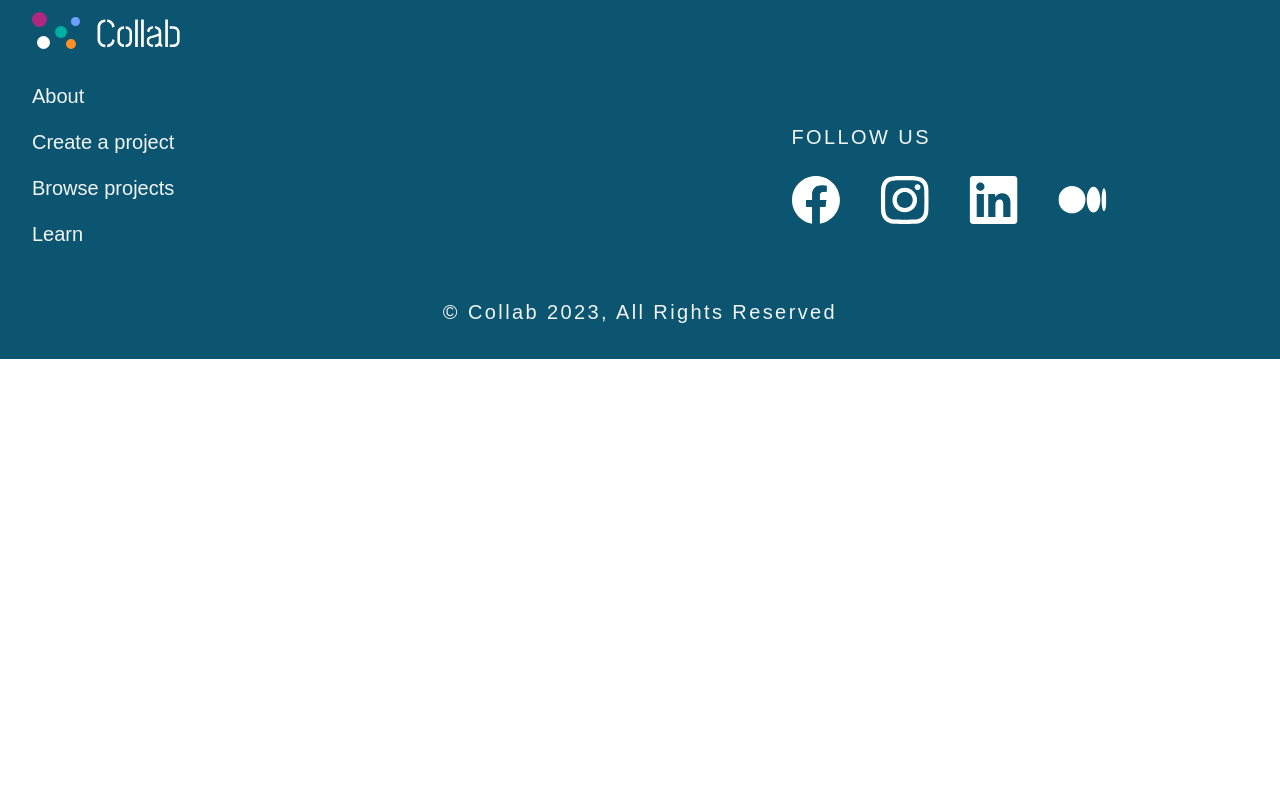
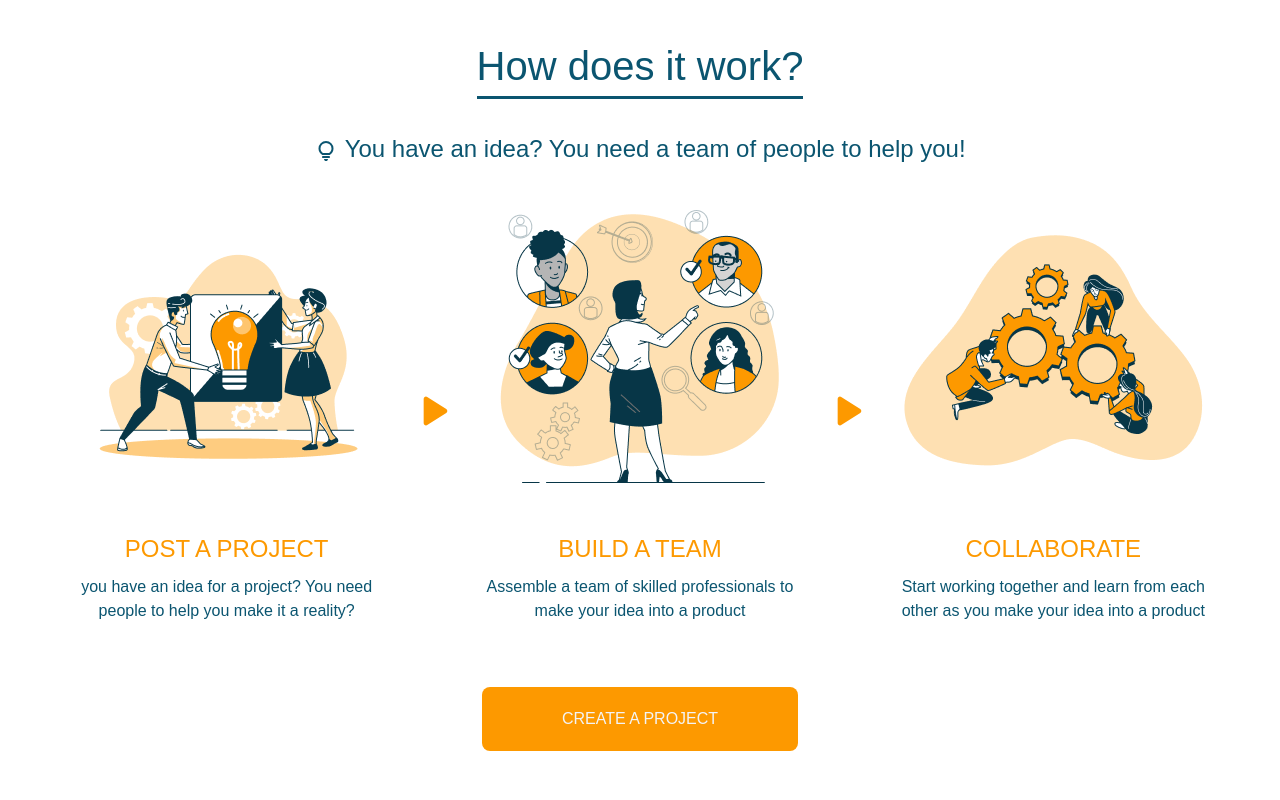
Before and after one commit to CollabDevTeam/collab-frontend, a Nuxt app: page / in a window 1280 px wide. Shown: the part 820-1620 px from the top of the page. Before the commit the page ends 1179 px from the top, so only its background shows below. Built offline with nearby package versions, Linux system fonts and the light colour scheme.

Commit message:
complete how does it work section

```diff
--- /dev/null
+++ b/components/home/HowDoesItWork.vue
@@ -0,0 +1,113 @@
+<template>
+  <section class="px-5 py-14">
+    <div class="mx-auto max-w-main text-center text-primary">
+      <h2
+        class="mx-auto w-fit border-b-[3px] border-primary text-2xl md:text-4xl"
+      >
+        How does it work?
+      </h2>
+      <div
+        v-for="item in sections"
+        :key="item.subtitle.text"
+        class="border-primary first-of-type:border-b-[3px] first-of-type:pb-16"
+      >
+        <p class="my-8 text-lg md:text-xl">
+          <Icon :name="item.subtitle.icon" />
+          {{ item.subtitle.text }}
+        </p>
+        <div class="grid gap-12 md:grid-cols-3 md:gap-0">
+          <div
+            v-for="(card, index) in item.cards"
+            :key="card.title"
+            class="relative mx-auto md:px-6 lg:px-12"
+          >
+            <Icon
+              v-if="index !== item.cards.length - 1"
+              name="material-symbols:play-arrow-rounded"
+              class="absolute right-1/2 top-full h-12 w-12 translate-x-1/2 translate-y-1/4 rotate-90 md:right-0 md:top-1/2 md:h-10 md:w-10 md:-translate-y-1/2 md:rotate-0 lg:h-14 lg:w-14"
+              :class="item.iconColor"
+            />
+            <img
+              :src="card.image"
+              alt=""
+              class="mx-auto"
+            />
+            <h3 class="mt-8 uppercase text-secondary lg:text-xl">
+              {{ card.title }}
+            </h3>
+            <p class="text- mt-2 text-sm lg:text-md">{{ card.text }}</p>
+          </div>
+        </div>
+        <button
+          :class="item.button.styles"
+          class="mt-16"
+        >
+          {{ item.button.text }}
+        </button>
+      </div>
+    </div>
+  </section>
+</template>
+
+<script setup lang="ts">
+  const sections = [
+    {
+      subtitle: {
+        text: 'You have an idea? You need a team of people to help you!',
+        icon: 'material-symbols:lightbulb-outline-rounded',
+      },
+      cards: [
+        {
+          image: 'images/home_2_1.png',
+          title: 'POST A PROJECT',
+          text: 'you have an idea for a project? You need people to help you make it a reality?',
+        },
+        {
+          image: 'images/home_2_2.png',
+          title: 'BUILD A TEAM',
+          text: 'Assemble a team of skilled professionals to make your idea into a product',
+        },
+        {
+          image: 'images/home_2_3.png',
+          title: 'COLLABORATE',
+          text: 'Start working together and learn from each other as you make your idea into a product',
+        },
+      ],
+      iconColor: 'text-secondary',
+      button: {
+        text: 'CREATE A PROJECT',
+        styles: 'button-secondary',
+      },
+    },
+    {
+      subtitle: {
+        text: 'You have skills? You’d like to collaborate on a project?',
+        icon: 'material-symbols:settings-outline-rounded',
+      },
+      cards: [
+        {
+          image: 'images/home_3_1.png',
+          title: 'SELECT A PROJECT',
+          text: 'Browse the many interesting projects posted and select what you’d like to work on',
+        },
+        {
+          image: 'images/home_3_2.png',
+          title: 'JOIN A TEAM',
+          text: 'Apply to join other skilled professionals and become a part of the team',
+        },
+        {
+          image: 'images/home_3_3.png',
+          title: 'COLLABORATE',
+          text: 'Start working together and learn from each other as you make your idea into a product',
+        },
+      ],
+      iconColor: 'text-primary',
+      button: {
+        text: 'JOIN A PROJECT',
+        styles: 'button-primary',
+      },
+    },
+  ];
+</script>
+
+<style scoped></style>
--- a/pages/index.vue
+++ b/pages/index.vue
@@ -1,6 +1,7 @@
 <template>
   <div>
     <home-hero />
+    <home-HowDoesItWork />
   </div>
 </template>
 
--- a/tailwind.config.js
+++ b/tailwind.config.js
@@ -24,7 +24,7 @@ module.exports = {
         sm: ['14px', '21px'],
         md: ['16px', '24px'],
         lg: ['18px', '24px'],
-        xl: ['24px', '46px'],
+        xl: ['24px', '36px'],
         '2xl': ['30px', '45px'],
         '3xl': ['20px', '30px'],
         '4xl': ['40px', '60px'],
```
Also changed, not shown: public/icons/arrow_right_primary.svg (added), public/icons/arrow_right_secondary.svg (added).
